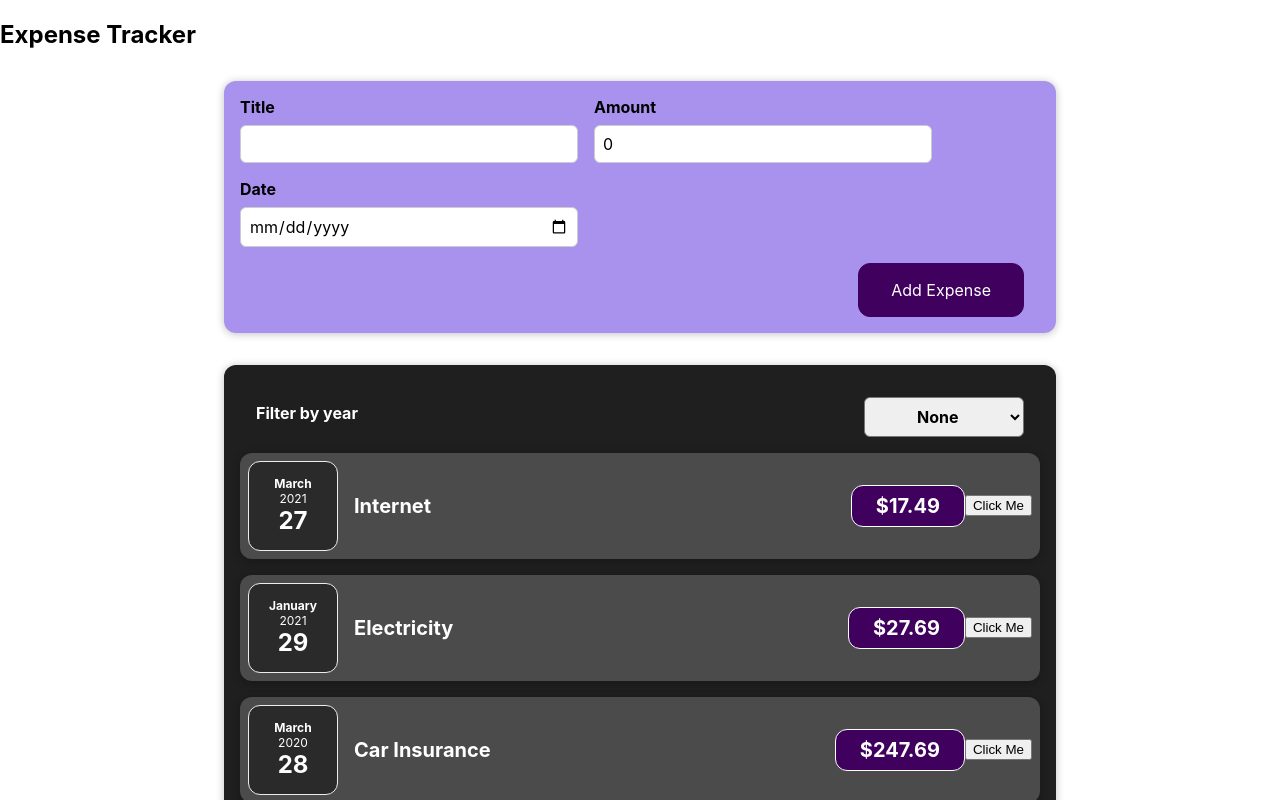
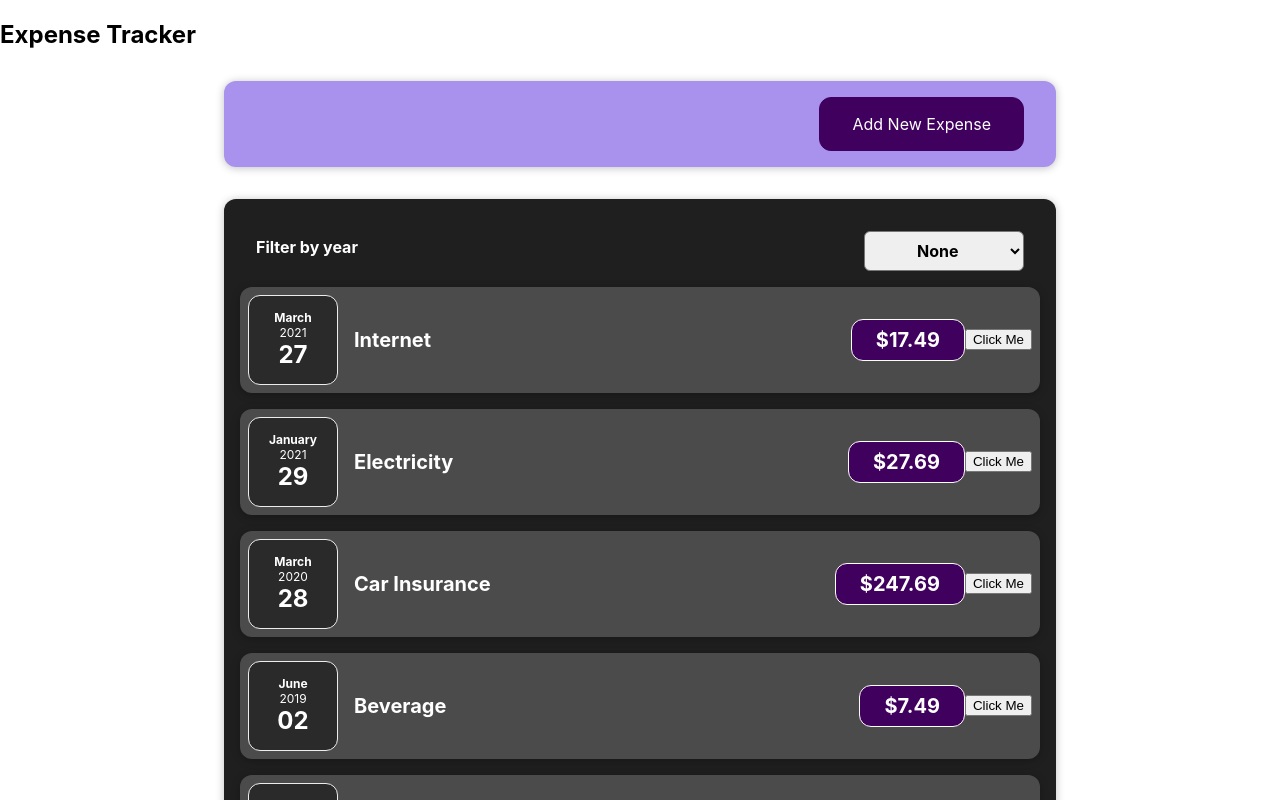
Before and after one commit to kurniawan2805/ExpenseTracker, a React (Create React App) app: page / in a window 1280 px wide. Shown: the top 800 px of the page. Built offline with nearby package versions, Linux system fonts and the light colour scheme.

Commit message:
add logic to show or hide add new expense

```diff
--- a/src/components/NewExpense/ExpenseForm.js
+++ b/src/components/NewExpense/ExpenseForm.js
@@ -6,6 +6,7 @@ const ExpenseForm = (props) => {
     const [enteredTitle, setEnteredTitle] = useState('');
     const [enteredAmount, setEnteredAmount] = useState(0);
     const [enteredDate, setEnteredDate] = useState('');
+    const [isSelected, setIsSelected] = useState(false);
     const titleChangeHandler = (event) => {
         setEnteredTitle(event.target.value);
         // console.log("Title Changed!", event.target.value);
@@ -27,13 +28,23 @@ const ExpenseForm = (props) => {
             date: new Date(enteredDate) //should format to date format
         }
         // console.log(expenseDate);
-        console.log(props);
+        // console.log(props);
         props.onSaveExpenseData(expenseDate);
         setEnteredTitle('');
         setEnteredAmount('');
         setEnteredDate('');
+        setIsSelected(false)
     }
-    return <form onSubmit={submitHandler}>
+
+    // let isSelected = true;
+
+    if (!isSelected) {
+        return (
+            <div className="new-expense__actions">
+                <button type="button" onClick={(prevData) => setIsSelected(true)}>Add New Expense</button>
+            </div>)
+    }
+    return (<form onSubmit={submitHandler}>
         <div className="new-expense__controls">
             <div className="new-expense__control">
                 <label>Title</label>
@@ -57,9 +68,13 @@ const ExpenseForm = (props) => {
             </div>
         </div>
         <div className="new-expense__actions">
-            <button type="submit" >Add Expense</button>
+            <button type="button" onClick={() => setIsSelected(false)}>Cancel</button>
+            <button type="submit">Add Expense</button>
         </div>
-    </form>
+    </form>)
+
+
+
 }
 
 export default ExpenseForm;
--- a/src/components/NewExpense/NewExpense.js
+++ b/src/components/NewExpense/NewExpense.js
@@ -5,6 +5,8 @@ import './NewExpense.css'
 
 
 const NewExpense = (props) => {
+    // const [isSelected, setIsSelected] = useState(false);
+    // let isSelected = false;
     const saveExpenseDataHandler = (enteredExpenseData) => {
         const expenseData = {
             ...enteredExpenseData,
@@ -13,9 +15,11 @@ const NewExpense = (props) => {
         // console.log(expenseData)
         props.onAddExpense(expenseData);
     };
+
     return <div className="new-expense">
         <ExpenseForm onSaveExpenseData={saveExpenseDataHandler}></ExpenseForm>
     </div>
+
 }
 
 export default NewExpense;
```
Also changed, not shown: src/App.js (+0 -11 lines).
